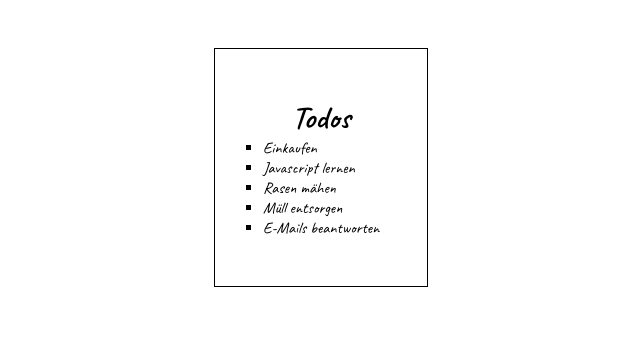
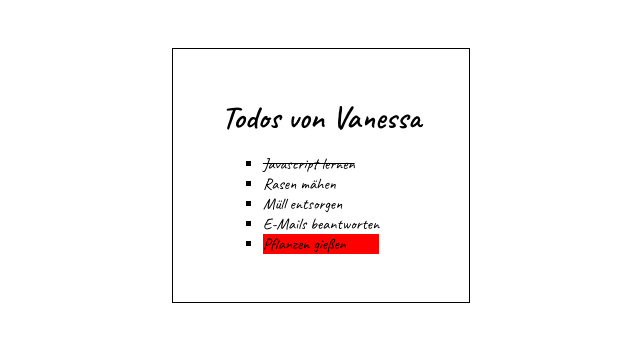
Before and after one commit to vanessainn/231108_aufgabe, a plain HTML site: page index.html in a window 1280 px wide. Shown: the whole page, without its empty margins (319-959 px from the left). Drawn offline with Linux system fonts and the light colour scheme.

Commit message:
add javascript.

```diff
--- a/css/style.css
+++ b/css/style.css
@@ -42,3 +42,11 @@
     margin: 0;
     padding: 0;
   }
+
+  h1 {
+    margin-bottom: 1rem;
+  }
+
+  .done {
+    text-decoration: line-through;
+  }
--- a/js/script.js
+++ b/js/script.js
@@ -0,0 +1,24 @@
+'use strict';
+
+// Deklariere eine Variable `vorname` und weise ihr deinen Vornamen als Wert zu
+let vorname = 'Vanessa';
+
+// Setze mithilfe eines [Template Strings] die Variable `vorname` ein: "Todos von (vorname)"
+const headline = document.querySelector('h1');
+headline.textContent = `Todos von ${vorname}`;
+
+// Das zweite Listenelement soll durch hinzufügen einer CSS-Klasse `.done` mithilfe von JS durchgestrichen werden
+const secondLi = document.querySelector('ul').children[1];
+secondLi.classList.add('done');
+
+// Erstelle ein neues `<li>`-Element. Gib dem neuen Listenelement einen beliebigen Textinhalt. Füge das Listenelement am Ende der Liste hinzu
+const newLi = document.createElement('li');
+newLi.textContent = 'Pflanzen gießen';
+document.querySelector('ul').appendChild(newLi);
+
+// Lösche das erste Element `<li>Einkaufen</li>`
+const firstLi = document.querySelector('ul').children[0];
+firstLi.remove();
+
+// Verändere die Hintergrundfarbe dieses neuen elements auf `red`
+newLi.style.backgroundColor = 'red';
```
Also changed, not shown: 1 other file.
